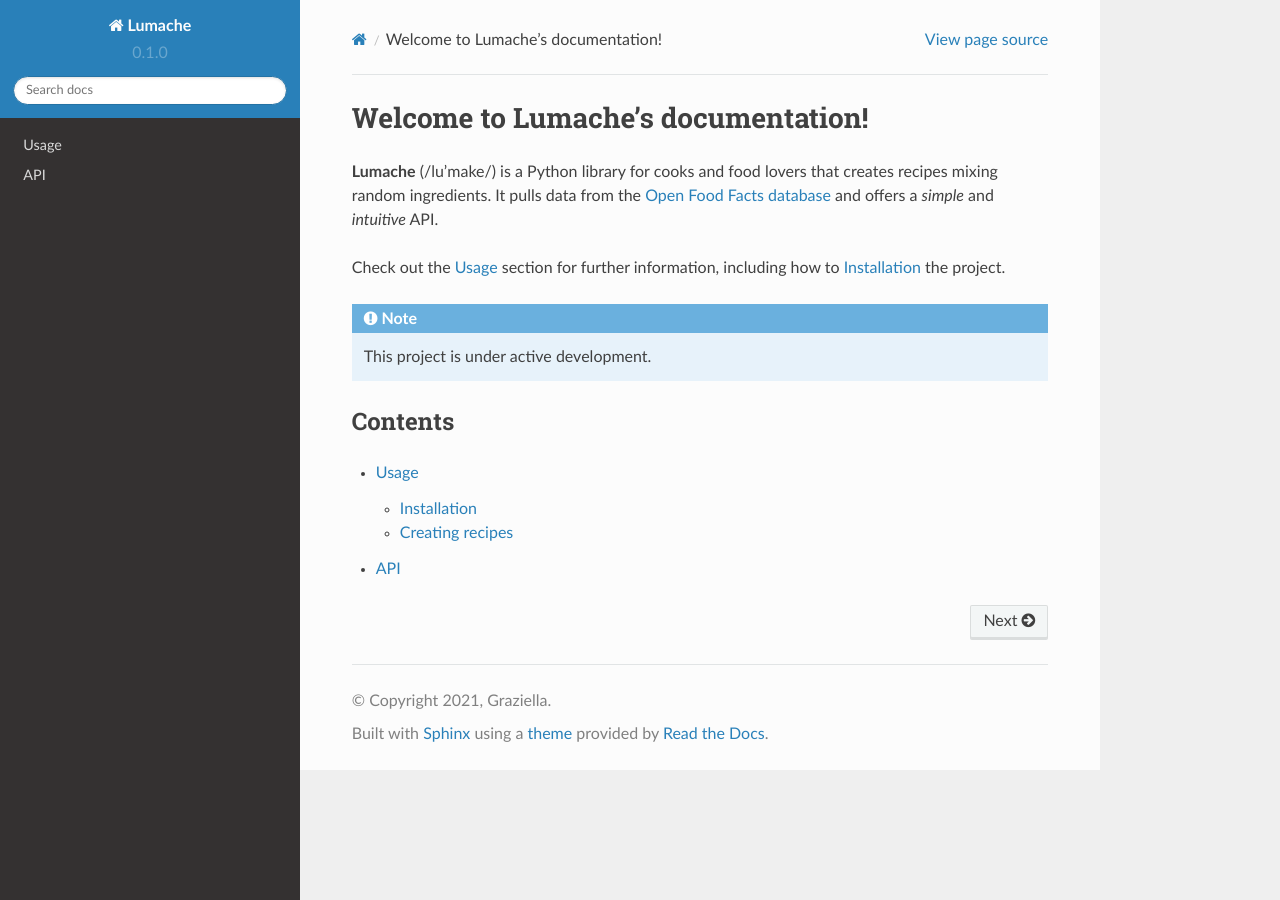
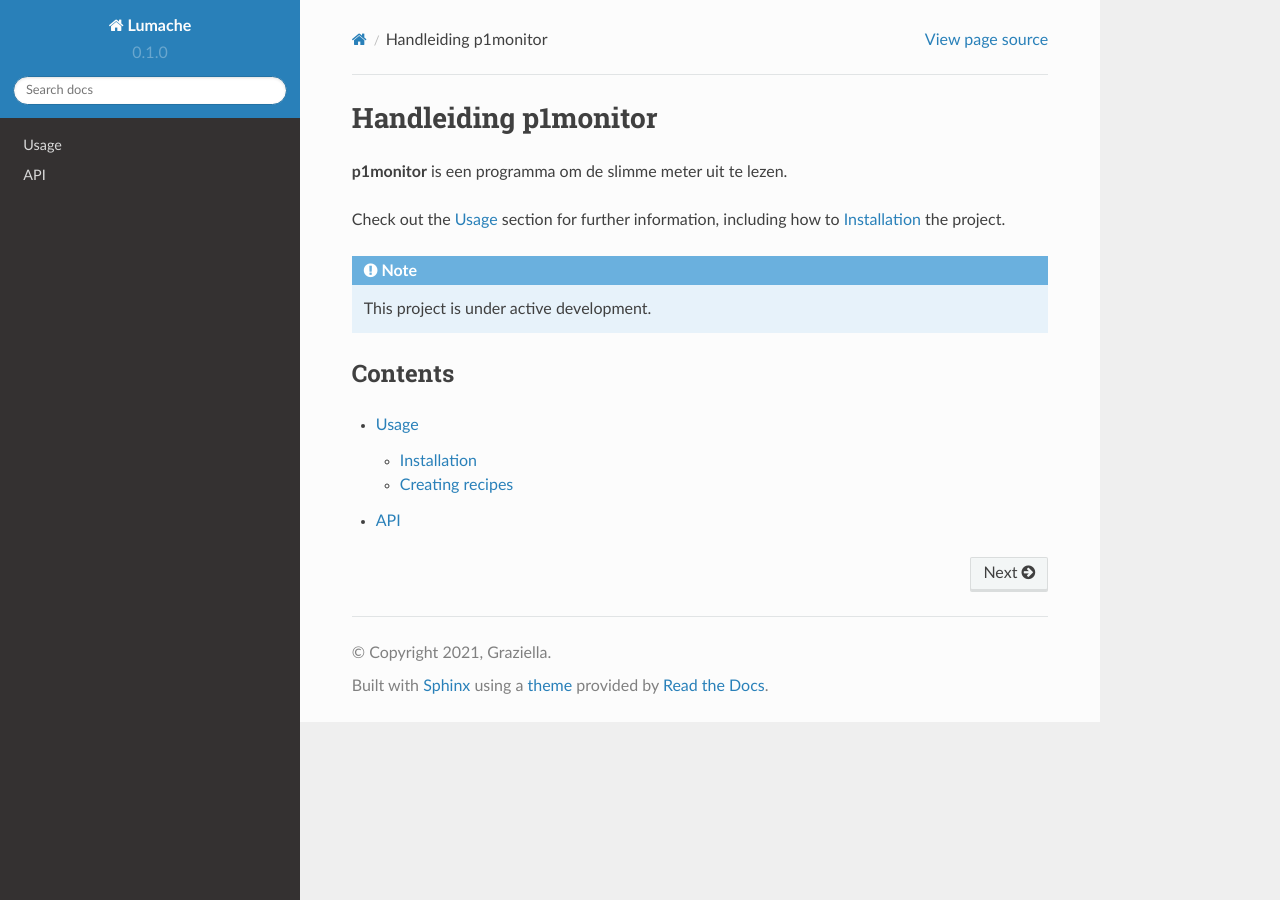
Before and after one commit to TERLENtA/p1monitor, a Sphinx documentation site: the page built from docs/source/index.rst, in a window 1280 px wide. Built offline with Sphinx 7.4.7 and the Read the Docs theme 2.0.0, drawn with Linux system fonts in a browser that asks for light colours.

Commit message:
Update index.rst

```diff
--- a/docs/source/index.rst
+++ b/docs/source/index.rst
@@ -1,10 +1,7 @@
-Welcome to Lumache's documentation!
+Handleiding p1monitor
 ===================================
 
-**Lumache** (/lu'make/) is a Python library for cooks and food lovers
-that creates recipes mixing random ingredients.
-It pulls data from the `Open Food Facts database <https://world.openfoodfacts.org/>`_
-and offers a *simple* and *intuitive* API.
+**p1monitor** is een programma om de slimme meter uit te lezen.
 
 Check out the :doc:`usage` section for further information, including
 how to :ref:`installation` the project.
```
